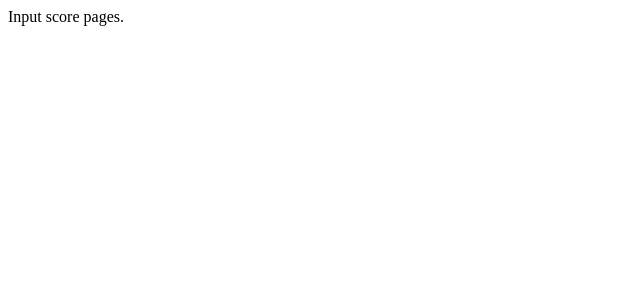
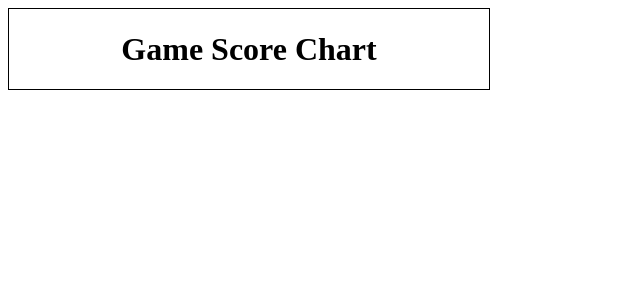
Before and after one commit to yongseongjeon/challenges, a React (Create React App) app in the folder 1-producing-chart/: page / in a window 1280 px wide. Shown: the top 300 px of the page, without its empty margins (0-640 px from the left). Built offline with nearby package versions, Linux system fonts and the light colour scheme.

Commit message:
feat: Header 생성

```diff
--- /dev/null
+++ b/1-producing-chart/src/components/Header/Header.tsx
@@ -0,0 +1,20 @@
+import { styled } from "styled-components";
+
+function Header() {
+  return (
+    <StyledHeader>
+      <h1>Game Score Chart</h1>
+    </StyledHeader>
+  );
+}
+
+export default Header;
+
+const StyledHeader = styled.header`
+  width: 30rem;
+  height: 5rem;
+  border: 1px solid black;
+  display: flex;
+  justify-content: center;
+  align-items: center;
+`;
--- a/1-producing-chart/src/pages/InputScore/InputScore.tsx
+++ b/1-producing-chart/src/pages/InputScore/InputScore.tsx
@@ -1,5 +1,11 @@
+import Header from "../../components/Header/Header";
+
 function InputScore() {
-  return <div>Input score pages.</div>;
+  return (
+    <>
+      <Header />
+    </>
+  );
 }
 
 export default InputScore;
```
